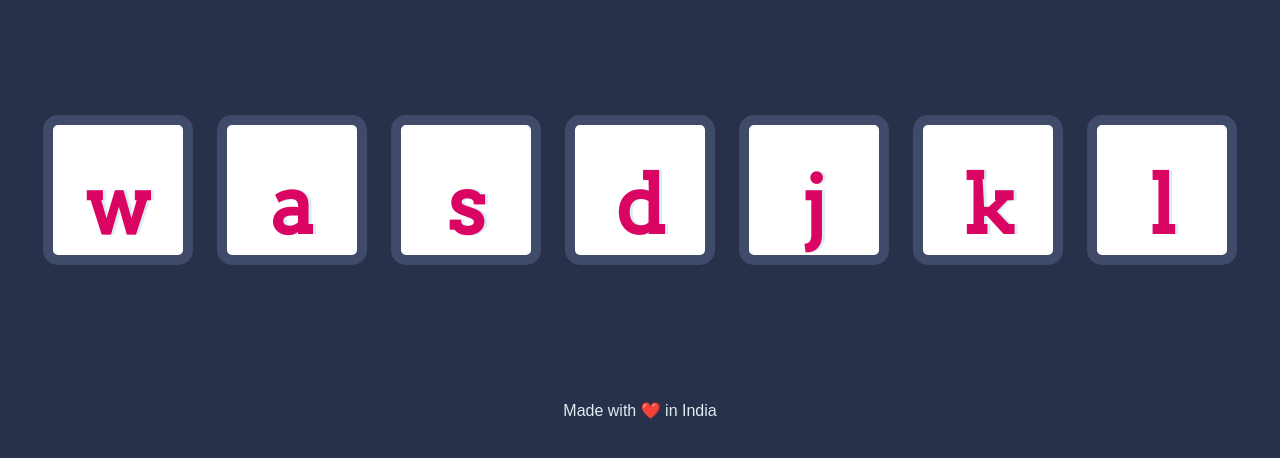
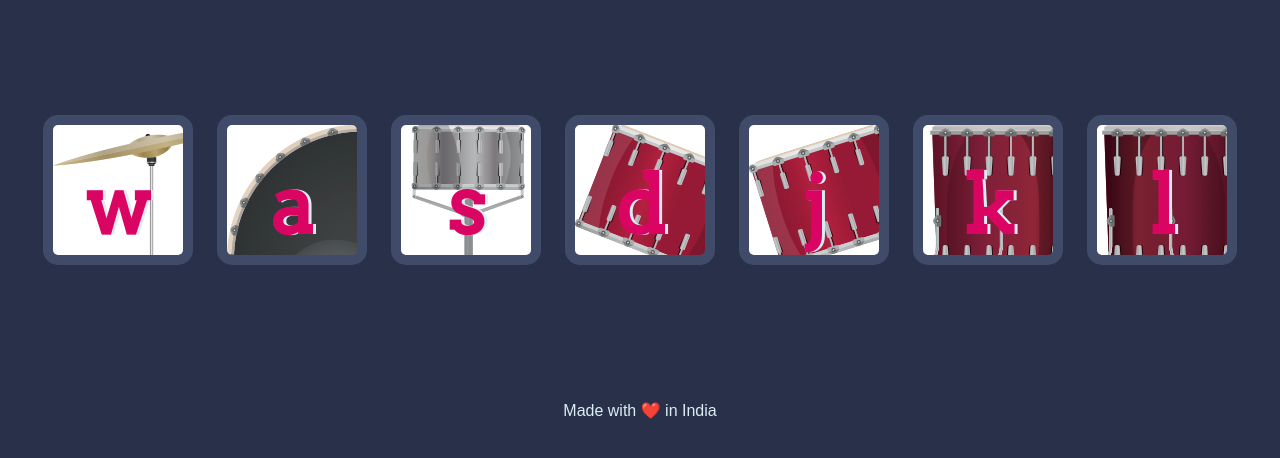
Before and after one commit to Namanbuch/namanbuch, a plain HTML site: page index.html in a window 1280 px wide. Shown: the part 174-632 px from the top of the page. Drawn offline with Linux system fonts and the light colour scheme.

Commit message:
Update styles.css

```diff
--- a/styles.css
+++ b/styles.css
@@ -17,31 +17,31 @@ footer {
 }
 
 .w {
-  background-image: url('images/crash.png');
+  background-image: url('crash.png');
 }
 
 .a {
-  background-image: url("images/kick.png");
+  background-image: url("kick.png");
 }
 
 .s {
-  background-image: url("images/snare.png");
+  background-image: url("snare.png");
 }
 
 .d {
-  background-image: url("images/tom1.png");
+  background-image: url("tom1.png");
 }
 
 .j {
-  background-image: url("images/tom2.png");
+  background-image: url("tom2.png");
 }
 
 .k {
-  background-image: url("images/tom3.png");
+  background-image: url("tom3.png");
 }
 
 .l {
-  background-image: url("images/tom4.png");
+  background-image: url("tom4.png");
 }
 
 .set {
```
